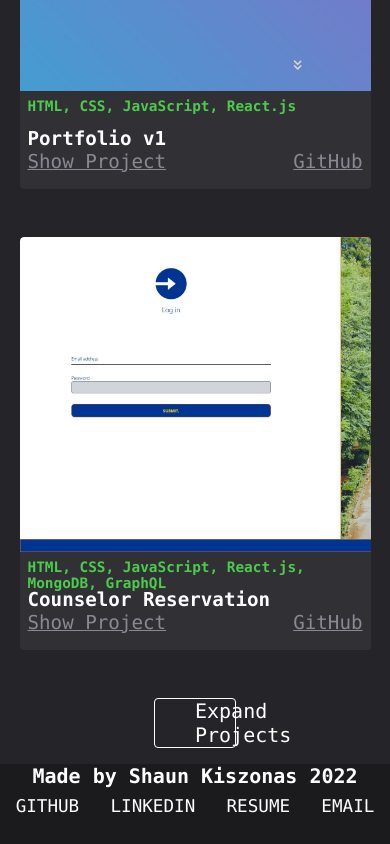
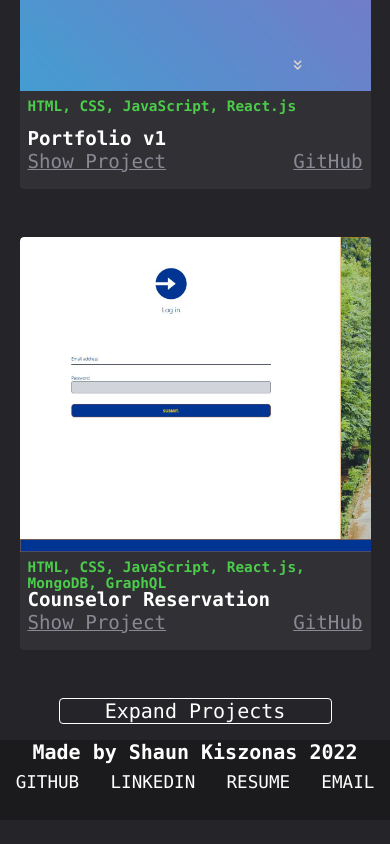
Before and after one commit to ShadoeWraith/Portfolio-v2, a React (Create React App) app: page / in a window 390 px wide. Shown: the part 3677-4521 px from the top of the page. After the commit the page ends 4497 px from the top, so only its background shows below. Built offline with nearby package versions, Linux system fonts and the light colour scheme.

Commit message:
fixed mobile button

```diff
--- a/src/components/Card/Card.css
+++ b/src/components/Card/Card.css
@@ -107,5 +107,10 @@
   .card-footer h4 {
     font-size: 1.2rem;
   }
+}
 
+@media screen and (max-width: 800px){
+  .viewBtn {
+    width: 70%;
+  }
 }
```
